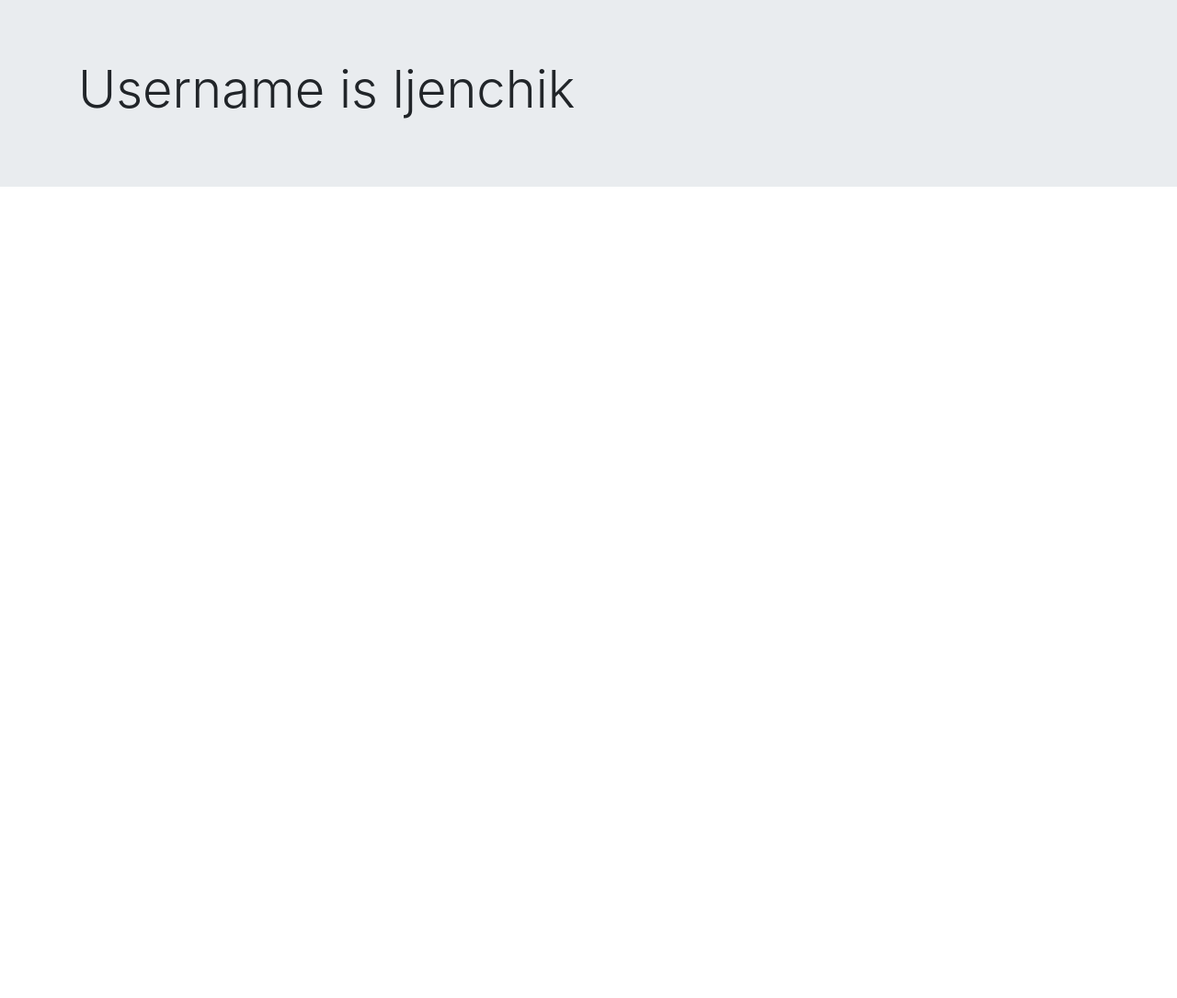
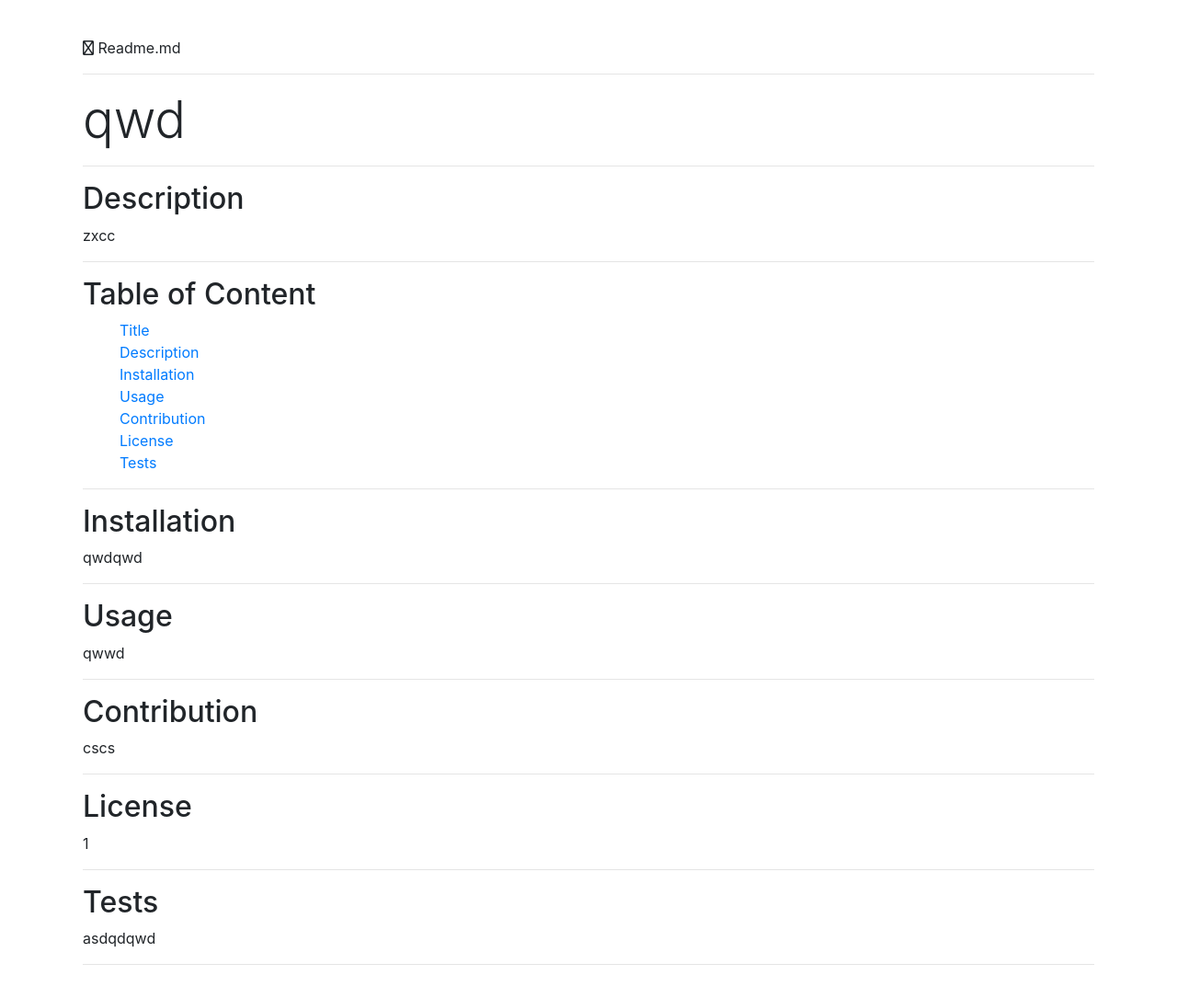
Before and after one commit to ljenchik/readme-generator, a website: page index.html in a window 1280 px wide. Shown: the whole page at 92% size. Before the commit the page ends 800 px from the top, so only its background shows below. Drawn offline with nearby package versions, Linux system fonts and the light colour scheme.

Commit message:
Added all questions and table odf content

```diff
--- /dev/null
+++ b/css/style.css
@@ -0,0 +1,8 @@
+.container {
+    margin-top: 20px;
+    padding: 20px;
+}
+
+ul {
+    list-style-type: none;
+}
--- a/index.html
+++ b/index.html
@@ -4,13 +4,48 @@
   <meta charset="UTF-8">
   <meta http-equiv="X-UA-Compatible" content="ie=edge">
   <link rel="stylesheet" href="https://maxcdn.bootstrapcdn.com/bootstrap/4.0.0/css/bootstrap.min.css">
-  <title>Document</title>
+  <link rel="stylesheet" href="https://cdnjs.cloudflare.com/ajax/libs/font-awesome/6.1.1/css/all.min.css">
+
+
+  <link rel="stylesheet" href="css/style.css">
+  <title>Readme-generator</title>
 </head>
 <body>
-  <div class="jumbotron jumbotron-fluid">
   <div class="container">
-    <h1 class="display-4">Username is ljenchik</h1>
+    <div><i class="fa-regular fa-list"></i> Readme.md</div>
+    <hr/>
+    <h1 class="display-4" id="title">qwd</h1>
+    <hr />
+    <h2 id="description">Description</h2>
+    <div>zxcc</div>
+    <hr />
+    <h2>Table of Content</h2>
+      <ul>
+        <li><a href="#title">Title</a></li>
+        <li><a href="#description">Description</a></li>
+        <li><a href="#installation">Installation</a></li>
+        <li><a href="#usage">Usage</a></li>
+        <li><a href="#contribution">Contribution</a></li>
+        <li><a href="#license">License</a></li>
+        <li><a href="#tests">Tests</a></li>
+      </ul>
+    <hr />
+    <h2 id="installation">Installation</h2>
+    <div>qwdqwd</div>
+    <hr />
+    <h2 id="usage">Usage</h2>
+    <div>qwwd</div>
+    <hr />
+    <h2 id="contribution">Contribution</h2>
+    <div>cscs</div>
+    <hr />
+    <h2 id="license">License</h2>
+    <div>1</div>
+    <hr />
+    <h2 id="tests">Tests</h2>
+    <div>asdqdqwd</div>
+    <hr />
+
   </div>
-</div>
 </body>
 </html>
```
Also changed, not shown: index.js (+46 -5 lines).
